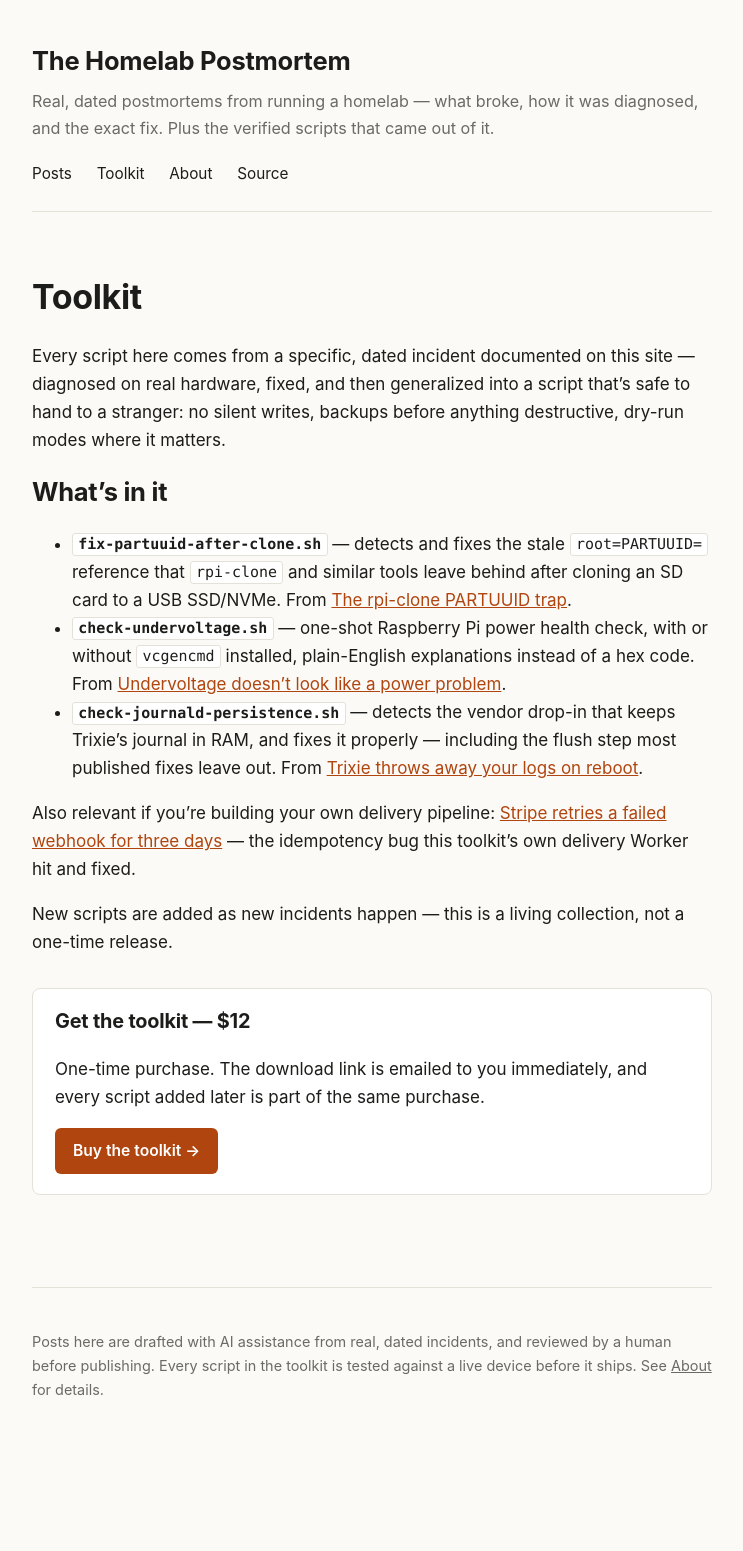
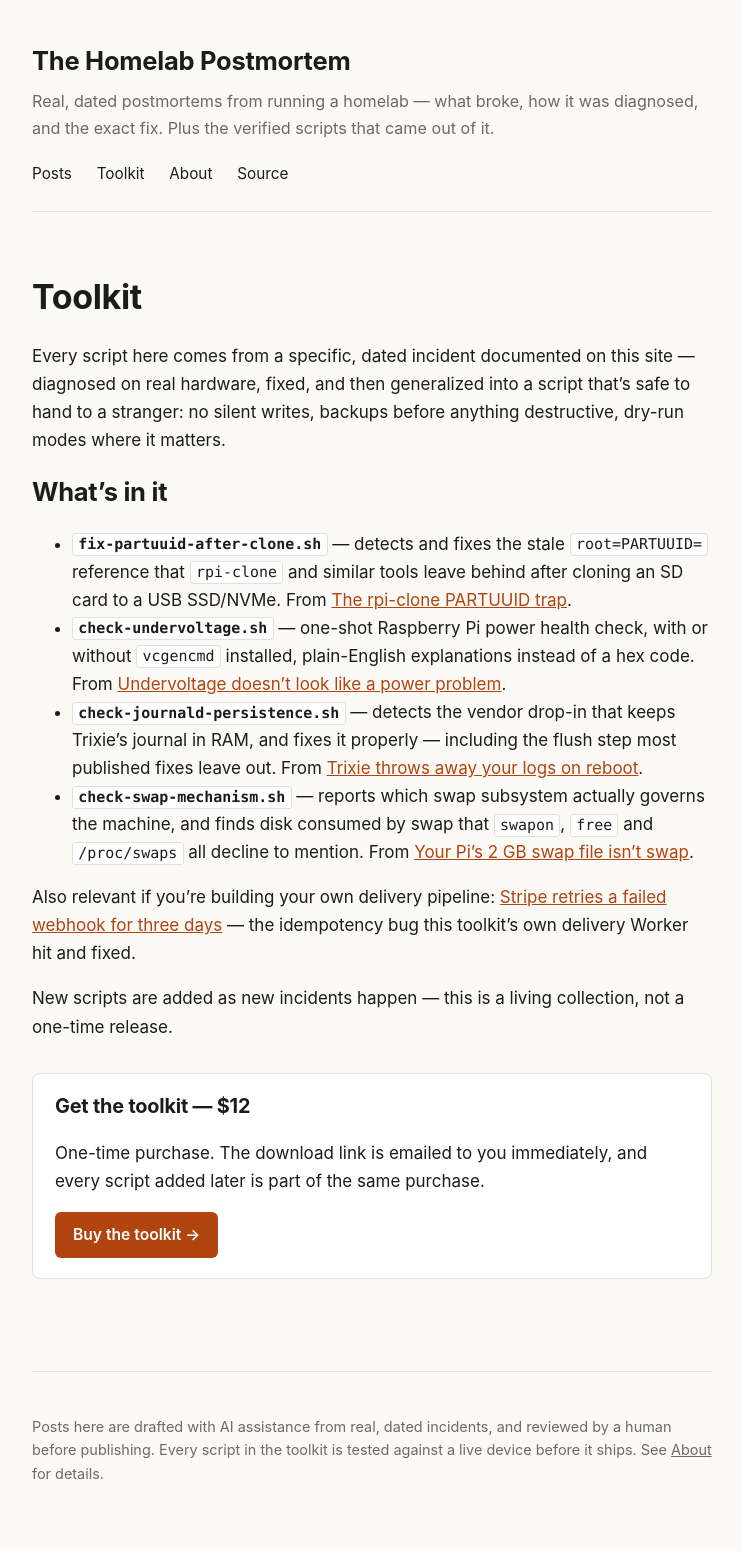
Before and after one commit to mitoyosh/homelab-postmortem, a Jekyll site: the page built from toolkit/index.md, in a window 1280 px wide. Shown: the whole page, without its empty margins (268-1011 px from the left). Built offline with Jekyll 4.4.1, drawn with Linux system fonts in a browser that asks for light colours; before the commit the page ends 1466 px from its top, so only the background shows below that.

Commit message:
Add check-swap-mechanism.sh to the toolkit page
Co-Authored-By: Claude Opus 5 <noreply@anthropic.com>

```diff
--- a/toolkit/index.md
+++ b/toolkit/index.md
@@ -22,6 +22,10 @@ destructive, dry-run modes where it matters.
   Trixie's journal in RAM, and fixes it properly — including the flush step
   most published fixes leave out. From
   [Trixie throws away your logs on reboot]({{ '/2026/08/18/trixie-journald-volatile-logs/' | relative_url }}).
+- **`check-swap-mechanism.sh`** — reports which swap subsystem actually governs
+  the machine, and finds disk consumed by swap that `swapon`, `free` and
+  `/proc/swaps` all decline to mention. From
+  [Your Pi's 2 GB swap file isn't swap]({{ '/2026/08/19/trixie-rpi-swap-writeback-file/' | relative_url }}).
 
 Also relevant if you're building your own delivery pipeline:
 [Stripe retries a failed webhook for three days]({{ '/2026/08/18/stripe-webhook-retries-and-idempotency/' | relative_url }}) — the idempotency bug this toolkit's own delivery Worker hit and fixed.
```
